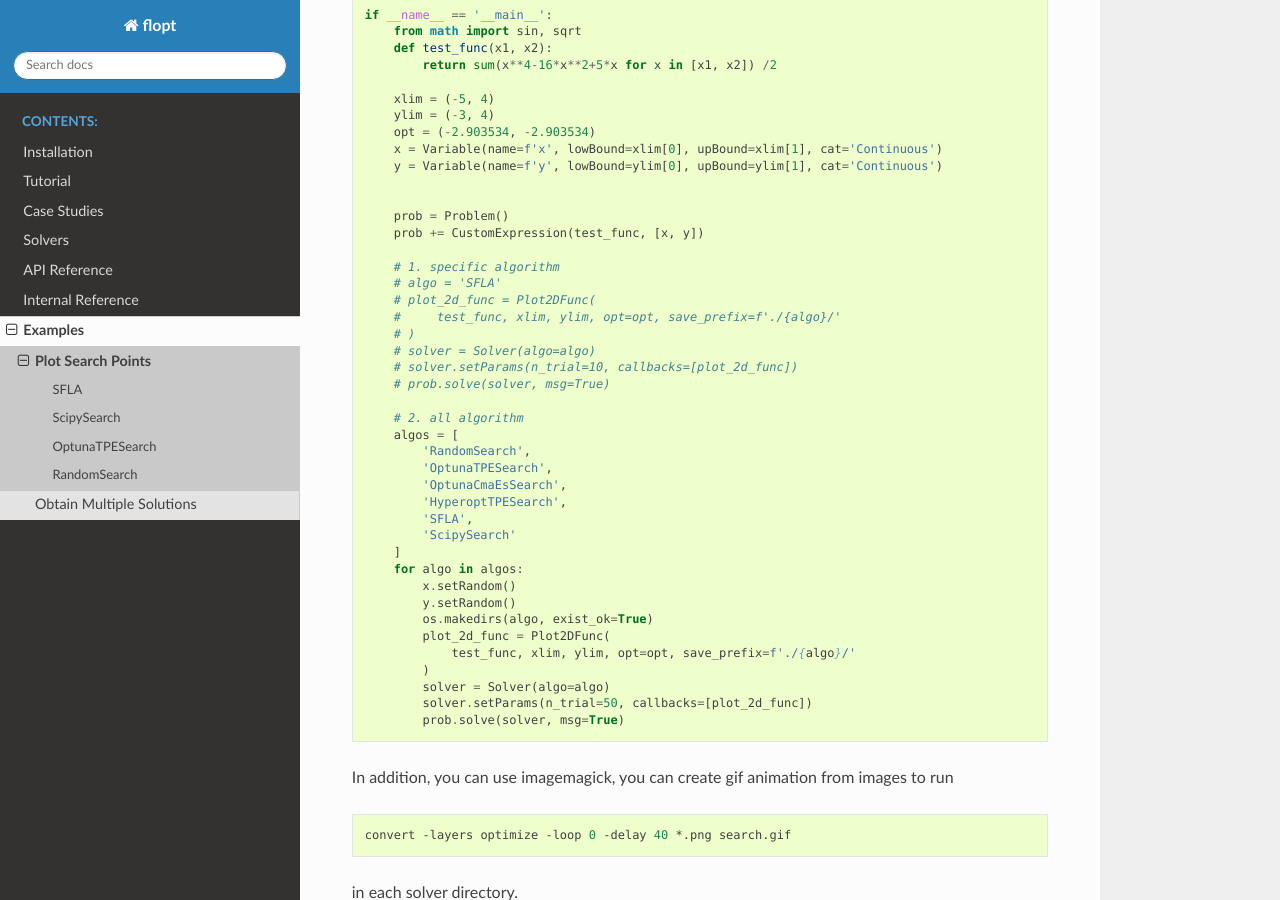
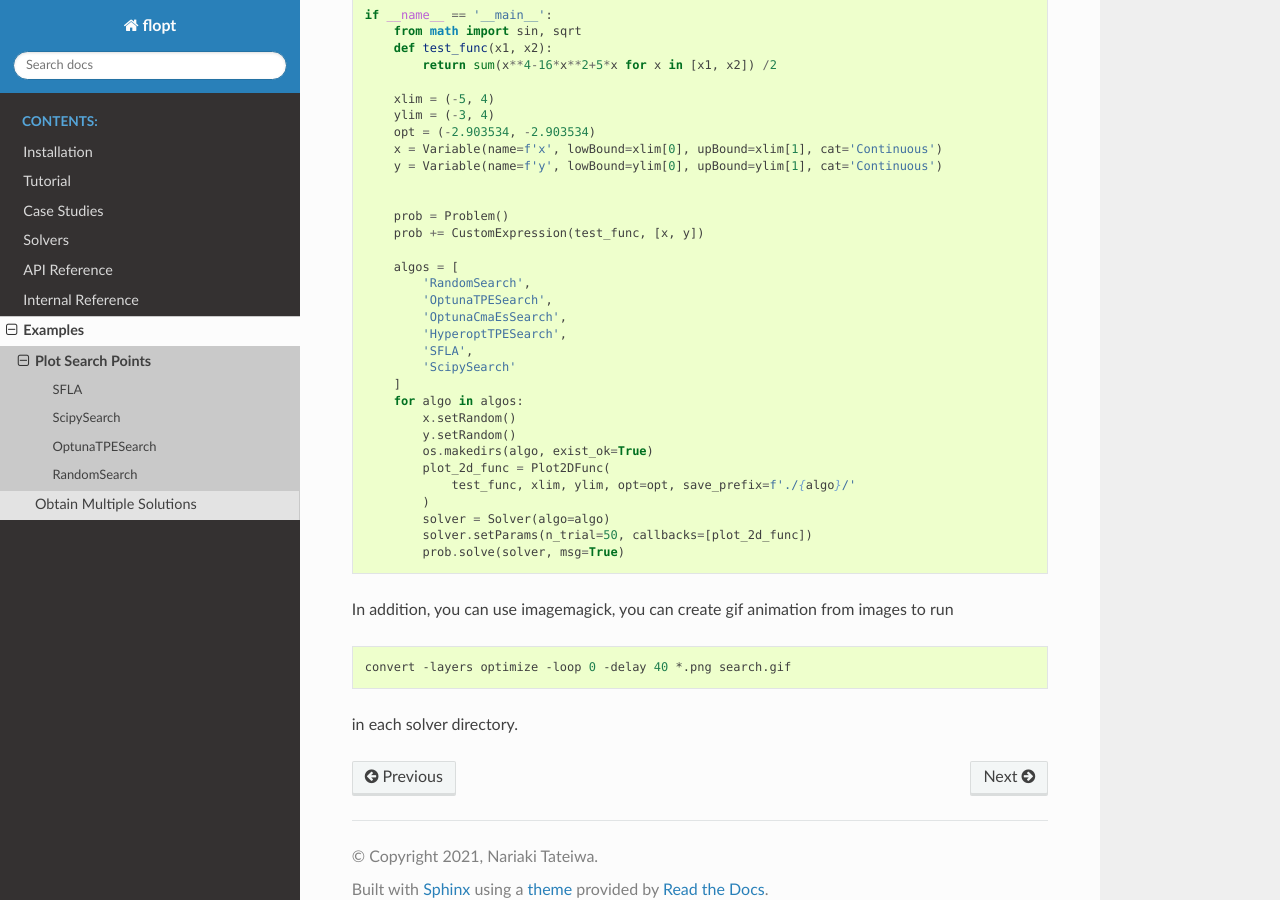
Before and after one commit to nariaki3551/flopt, a Sphinx documentation site: the page built from docs/examples/plot_search_points.rst, in a window 1280 px wide and 900 px high, scrolled down 2726 px. Built offline with Sphinx 7.4.7 and the Read the Docs theme 2.0.0, drawn with Linux system fonts in a browser that asks for light colours.

Commit message:
update document of plot_search_points.rst

```diff
--- a/docs/examples/plot_search_points.rst
+++ b/docs/examples/plot_search_points.rst
@@ -111,16 +111,6 @@ RandomSearch
        prob = Problem()
        prob += CustomExpression(test_func, [x, y])
 
-       # 1. specific algorithm
-       # algo = 'SFLA'
-       # plot_2d_func = Plot2DFunc(
-       #     test_func, xlim, ylim, opt=opt, save_prefix=f'./{algo}/'
-       # )
-       # solver = Solver(algo=algo)
-       # solver.setParams(n_trial=10, callbacks=[plot_2d_func])
-       # prob.solve(solver, msg=True)
-
-       # 2. all algorithm
        algos = [
            'RandomSearch',
            'OptunaTPESearch',
```
